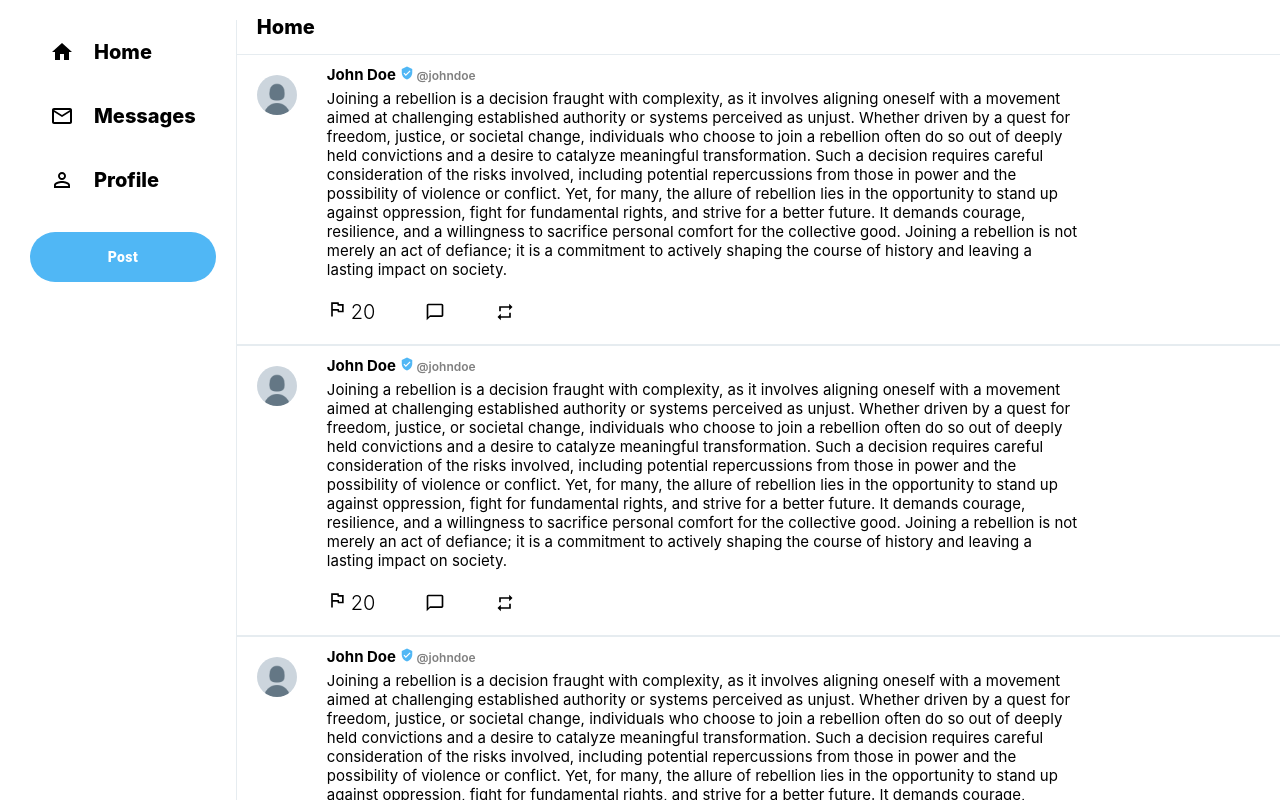
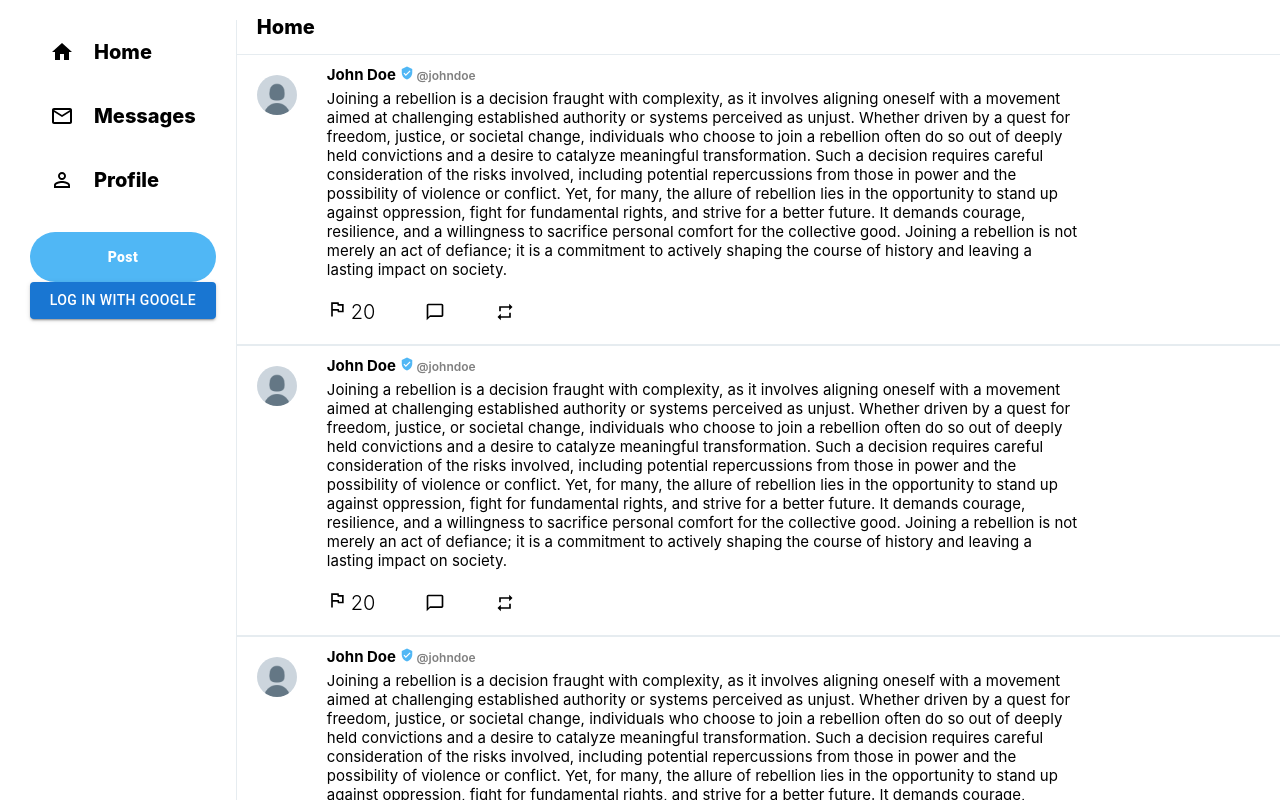
Before and after one commit to adriand4/RallyCry, a React (Create React App) app: page / in a window 1280 px wide. Shown: the top 800 px of the page. Built offline with nearby package versions, Linux system fonts and the light colour scheme; no server answers.

Commit message:
add sign in button

```diff
--- a/src/Sidebar.js
+++ b/src/Sidebar.js
@@ -1,4 +1,4 @@
-import React from "react";
+import React, { useState, useEffect } from "react";
 import "./Sidebar.css";
 import SidebarOption from "./SidebarOption";
 import HomeIcon from "@mui/icons-material/Home";
@@ -6,17 +6,50 @@
 import PermIdentityIcon from "@mui/icons-material/PermIdentity";
 import Button from "@mui/material/Button";
 
-function Sidebar({onOptionClick}) {
+function Sidebar({ onOptionClick }) {
+  const [showLoginWithGoogle, setShowLoginWithGoogle] = useState(false);
+
+  useEffect(() => {
+    fetch("https://api.cybernaut.app/bouncer")
+      .then(response => {
+        // If the response status is anything other than 200, show the login button
+        if (response.status !== 200) {
+          setShowLoginWithGoogle(true);
+        }
+      })
+      .catch(error => {
+        console.error("Error fetching the API:", error);
+        // In case of an error, you might want to show the login button or handle the error differently
+        setShowLoginWithGoogle(true);
+      });
+  }, []); // The empty array ensures this effect runs only once after the initial rendering
+
+  const handleLoginWithGoogle = () => {
+    window.location.href = "https://auth.cybernaut.app/auth/google/";
+  };
+
   return (
     <div className="sidebar">
-
       <SidebarOption active Icon={HomeIcon} text="Home" onClick={() => onOptionClick("Feed")} />
-      <SidebarOption Icon={MailOutlineIcon} text="Messages" onClick={() => onOptionClick("Messages")}/>
-      <SidebarOption Icon={PermIdentityIcon} text="Profile"onClick={() => onOptionClick("Profile")} />
+      <SidebarOption Icon={MailOutlineIcon} text="Messages" onClick={() => onOptionClick("Messages")} />
+      <SidebarOption Icon={PermIdentityIcon} text="Profile" onClick={() => onOptionClick("Profile")} />
 
       <Button variant="outlined" className="sidebar__tweet" fullWidth>
         Post
       </Button>
+
+      {/* Conditionally render the "Log in with Google" button */}
+      {showLoginWithGoogle && (
+        <Button
+          variant="contained"
+          color="primary"
+          className="sidebar__login-google"
+          fullWidth
+          onClick={handleLoginWithGoogle}
+        >
+          Log in with Google
+        </Button>
+      )}
     </div>
   );
 }
```
